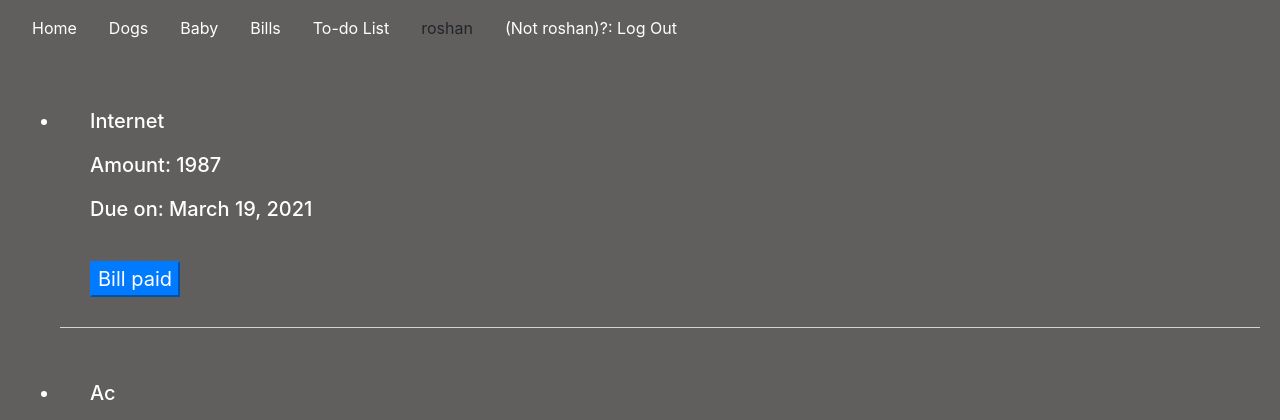
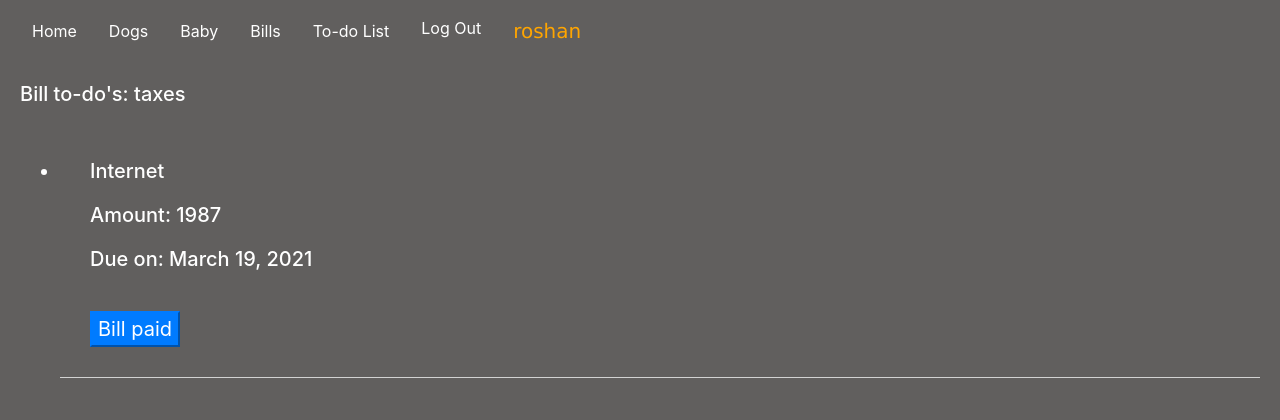
Before and after one commit to crostipunctus/housemouse, a Django app: page /bills in a window 1280 px wide. Shown: the top 420 px of the page. Run offline with Django 3.2, Linux system fonts and the light colour scheme; a user stored in the database is signed in; data comes from the database, SQL or seed files in the repository; both versions use the stored data as it was after the commit; some libraries are stand-ins or nearby versions.

Commit message:
bill todos done

```diff
--- a/housemanager/static/housemanager/styles.css
+++ b/housemanager/static/housemanager/styles.css
@@ -138,3 +138,10 @@ a:hover{
 #vacc-done {
     margin-left: 20px;
 }
+
+#user {
+    color: orange;
+    font-size: 15pt;
+    font-family: 'Lucida Sans', 'Lucida Sans Regular', 'Lucida Grande', 'Lucida Sans Unicode', Geneva, Verdana, sans-serif;
+
+}
--- a/housemanager/templates/housemanager/bills.html
+++ b/housemanager/templates/housemanager/bills.html
@@ -8,6 +8,12 @@
 
 {% block body %}
 
+{% if bills_todo %}
+   {% for bills_todo in bills_todo %}
+    <h5>Bill to-do's: {{bills_todo.todo}}</h5>
+    {% endfor %}
+
+{% endif %}
 
 <ul id="bills">
     {% for bills in page_obj %}
--- a/housemanager/templates/housemanager/layout.html
+++ b/housemanager/templates/housemanager/layout.html
@@ -27,16 +27,16 @@
 
             <div>
               <ul class="nav">
-                {% if user.is_authenticated %}
-                    <li class="nav-item">
-                        <a class="nav-link" id="user" >{{user}}</a>
-                    </li>
-                {% endif %}
+
 
                 {% if user.is_authenticated %}
 
+
                     <li class="nav-item">
-                        <a class="nav-link" href="{% url 'logout' %}">(Not {{user}})?: Log Out</a>
+                        <a class="nav-link" href="{% url 'logout' %}">Log Out</a>
+                    </li>
+                    <li class="nav-item">
+                        <a class="nav-link" id="user" >{{user}}</a>
                     </li>
 
 
--- a/housemanager/views.py
+++ b/housemanager/views.py
@@ -135,13 +135,15 @@ def baby(request):
 @login_required(login_url="/login")
 def bills(request):
     bills = Bills.objects.all()
+    bills_todo = Todo.objects.filter(todo_cat="Bills", done=False)
     paginator = Paginator(bills, 10)
     page_number = request.GET.get('page')
     page_obj = paginator.get_page(page_number)
 
     return render(request, "housemanager/bills.html", {
         "bills": bills,
-        "page_obj": page_obj
+        "page_obj": page_obj,
+        "bills_todo": bills_todo
     })
 
 @csrf_exempt
```
Also changed, not shown: db.sqlite3.
